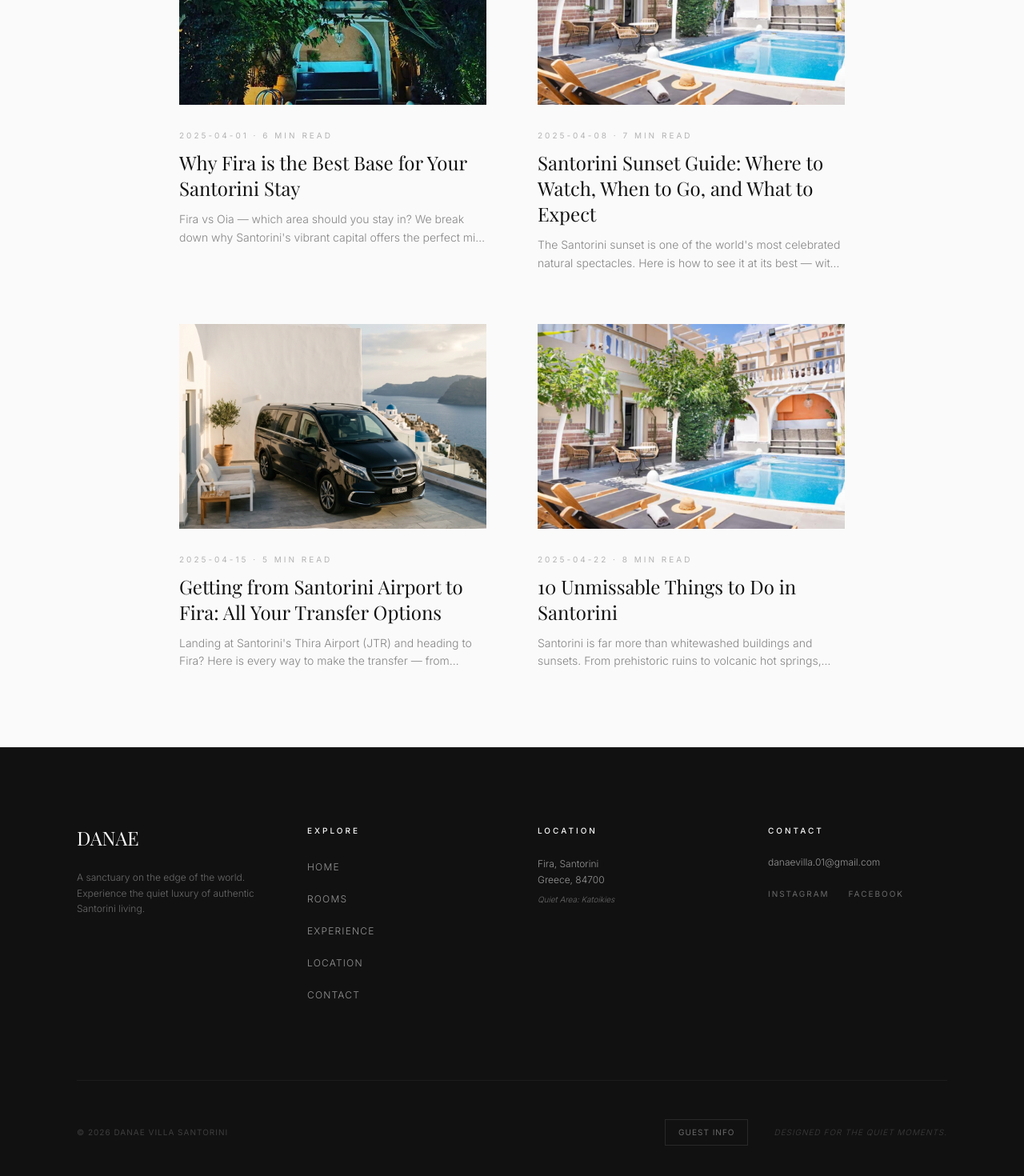
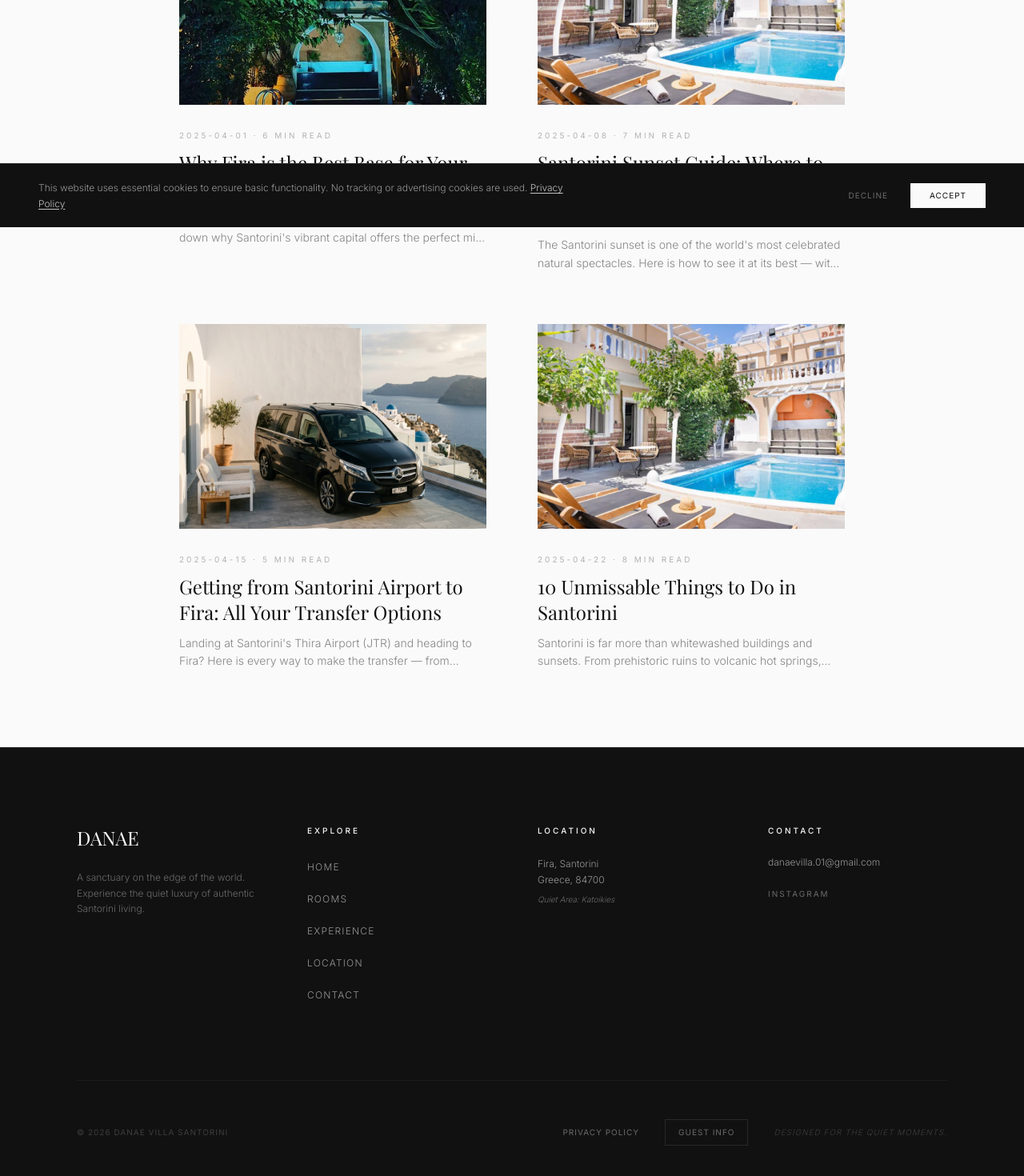
Before and after one commit to nomikosalex/danaevillas, a Next.js app: page /en/blog in a window 1280 px wide. Shown: the part 516-1986 px from the top of the page at 80% size. Built offline with nearby package versions, Linux system fonts and the light colour scheme.

Commit message:
feat: add privacy policy page, cookie banner, and Google site verification while removing unused social links and booking widgets

```diff
--- a/src/app/[locale]/contact/page.tsx
+++ b/src/app/[locale]/contact/page.tsx
@@ -181,7 +181,6 @@ export default function ContactPage() {
               <h4 className="font-sans text-[10px] uppercase tracking-widest text-swiss-white mb-2">{c.socialLabel}</h4>
               <div className="flex space-x-6">
                 <a href="https://www.instagram.com/danae_villa_santorini_evi?igsh=MTczNXBqcnZocG91aA%3D%3D" target="_blank" rel="noopener noreferrer" className="text-swiss-gray/40 hover:text-swiss-white transition-colors text-xs">Instagram</a>
-                <a href="#" className="text-swiss-gray/40 hover:text-swiss-white transition-colors text-xs">Facebook</a>
               </div>
             </div>
             <div className="pt-4">
--- /dev/null
+++ b/src/app/[locale]/privacy-policy/page.tsx
@@ -0,0 +1,114 @@
+'use client';
+
+import { useLanguage } from '@/context/LanguageContext';
+
+const content = {
+  en: {
+    label: 'Legal',
+    title: 'Privacy Policy',
+    updated: 'Last updated: April 2026',
+    sections: [
+      {
+        heading: '1. Data Controller',
+        body: 'Danae Villa is operated by Evi Nomikou, located in Fira, Santorini, Greece (84700). For any privacy-related enquiries, contact us at danaevilla.01@gmail.com.',
+      },
+      {
+        heading: '2. Data We Collect',
+        body: 'When you submit our contact form, we collect your full name, email address, preferred check-in and check-out dates, and your message. No other personal data is collected through this website.',
+      },
+      {
+        heading: '3. Purpose & Legal Basis',
+        body: 'Your data is used solely to respond to your booking enquiry and to communicate with you regarding your stay. The legal basis is the performance of a pre-contractual relationship (GDPR Article 6(1)(b)) and our legitimate interest in responding to enquiries (Article 6(1)(f)).',
+      },
+      {
+        heading: '4. Data Retention',
+        body: 'We retain your personal data only for as long as necessary to handle your enquiry and any resulting reservation, and for a maximum of 12 months thereafter.',
+      },
+      {
+        heading: '5. Third Parties',
+        body: 'Your form submissions are processed by Netlify (netlify.com), our hosting provider. Netlify may temporarily store submitted data on servers located in the United States under appropriate safeguards. We do not sell, rent, or share your data with any other third parties.',
+      },
+      {
+        heading: '6. Cookies',
+        body: 'This website uses only essential technical cookies necessary for basic functionality (e.g. remembering your cookie consent choice). No advertising, tracking, or analytics cookies are used.',
+      },
+      {
+        heading: '7. Your Rights',
+        body: 'Under GDPR you have the right to access, rectify, erase, or export your personal data, and to object to or restrict its processing. To exercise any of these rights, contact us at danaevilla.01@gmail.com. You also have the right to lodge a complaint with the Hellenic Data Protection Authority (www.dpa.gr).',
+      },
+      {
+        heading: '8. Changes',
+        body: 'We may update this policy from time to time. The date at the top of this page reflects the most recent revision.',
+      },
+    ],
+  },
+  el: {
+    label: 'Νομικά',
+    title: 'Πολιτική Απορρήτου',
+    updated: 'Τελευταία ενημέρωση: Απρίλιος 2026',
+    sections: [
+      {
+        heading: '1. Υπεύθυνος Επεξεργασίας',
+        body: 'Η βίλα Δανάη λειτουργεί από την Εύη Νομικού, Φηρά Σαντορίνης, Ελλάδα (84700). Για οποιοδήποτε ζήτημα σχετικά με το απόρρητο, επικοινωνήστε μαζί μας στο danaevilla.01@gmail.com.',
+      },
+      {
+        heading: '2. Δεδομένα που Συλλέγουμε',
+        body: 'Κατά την υποβολή της φόρμας επικοινωνίας, συλλέγουμε το ονοματεπώνυμό σας, τη διεύθυνση email, τις επιθυμητές ημερομηνίες άφιξης/αναχώρησης και το μήνυμά σας. Δεν συλλέγουμε άλλα προσωπικά δεδομένα μέσω αυτής της ιστοσελίδας.',
+      },
+      {
+        heading: '3. Σκοπός & Νομική Βάση',
+        body: 'Τα δεδομένα σας χρησιμοποιούνται αποκλειστικά για την απάντηση στο αίτημα κράτησής σας. Νομική βάση είναι η εκτέλεση προσυμβατικής σχέσης (Άρθρο 6(1)(β) ΓΚΠΔ) και το έννομο συμφέρον μας (Άρθρο 6(1)(στ)).',
+      },
+      {
+        heading: '4. Διατήρηση Δεδομένων',
+        body: 'Διατηρούμε τα προσωπικά σας δεδομένα μόνο για όσο διάστημα είναι απαραίτητο για τη διεκπεραίωση του αιτήματός σας, και έως 12 μήνες μετά.',
+      },
+      {
+        heading: '5. Τρίτοι',
+        body: 'Οι υποβολές της φόρμας επεξεργάζονται από τη Netlify (netlify.com), τον πάροχο φιλοξενίας μας. Δεν πωλούμε, ενοικιάζουμε ή μοιραζόμαστε τα δεδομένα σας με τρίτους.',
+      },
+      {
+        heading: '6. Cookies',
+        body: 'Αυτή η ιστοσελίδα χρησιμοποιεί μόνο απαραίτητα τεχνικά cookies για βασική λειτουργικότητα. Δεν χρησιμοποιούνται cookies παρακολούθησης ή διαφήμισης.',
+      },
+      {
+        heading: '7. Τα Δικαιώματά σας',
+        body: 'Σύμφωνα με τον ΓΚΠΔ, έχετε δικαίωμα πρόσβασης, διόρθωσης, διαγραφής και φορητότητας των δεδομένων σας, καθώς και δικαίωμα εναντίωσης. Επικοινωνήστε μαζί μας στο danaevilla.01@gmail.com. Έχετε επίσης δικαίωμα καταγγελίας στην Αρχή Προστασίας Δεδομένων Προσωπικού Χαρακτήρα (www.dpa.gr).',
+      },
+      {
+        heading: '8. Αλλαγές',
+        body: 'Ενδέχεται να ενημερώνουμε την παρούσα πολιτική κατά καιρούς. Η ημερομηνία στην κορυφή της σελίδας αντικατοπτρίζει την πιο πρόσφατη αναθεώρηση.',
+      },
+    ],
+  },
+};
+
+export default function PrivacyPolicyPage() {
+  const { lang } = useLanguage();
+  const c = (lang === 'el' ? content.el : content.en);
+
+  return (
+    <main className="bg-swiss-white min-h-screen pt-32 pb-24">
+      <div className="px-8 md:px-24 max-w-3xl mx-auto">
+        <span className="block font-sans text-[10px] uppercase tracking-[0.5em] text-swiss-dark/40 mb-6">
+          {c.label}
+        </span>
+        <h1 className="font-serif text-4xl md:text-6xl text-swiss-dark mb-4">{c.title}</h1>
+        <p className="text-swiss-dark/40 text-xs mb-16">{c.updated}</p>
+
+        <div className="space-y-10">
+          {c.sections.map((section) => (
+            <div key={section.heading}>
+              <h2 className="font-sans text-[11px] uppercase tracking-widest text-swiss-dark mb-3">
+                {section.heading}
+              </h2>
+              <p className="text-swiss-dark/60 font-light text-sm leading-relaxed">
+                {section.body}
+              </p>
+            </div>
+          ))}
+        </div>
+      </div>
+    </main>
+  );
+}
--- a/src/app/guest-info/page.tsx
+++ b/src/app/guest-info/page.tsx
@@ -197,7 +197,7 @@ export default function GuestInfoPage() {
             },
             {
               area: lang === 'en' ? 'City Centre' : 'Κέντρο Πόλης',
-              places: ['Salt and Pepper', 'Yogi', 'Gyro (souvlaki, pizza, salad, spaghetti)'],
+              places: ['Salt and Pepper', 'Yogi (gyro, souvlaki, pizza, salad, spaghetti)'],
             },
             {
               area: 'Perissa',
--- a/src/app/layout.tsx
+++ b/src/app/layout.tsx
@@ -1,6 +1,7 @@
 import type { Metadata } from 'next';
 import { Inter, Playfair_Display } from 'next/font/google';
 import './globals.css';
+import CookieBanner from '@/components/CookieBanner';
 
 const inter = Inter({
   subsets: ['latin'],
@@ -17,6 +18,9 @@ const playfair = Playfair_Display({
 const SITE_URL = 'https://danaevilla.eu';
 
 export const metadata: Metadata = {
+  verification: {
+    google: 'itpHI4Coun16a2Jw2UDRm_1lStDKhzUyHCBLgG3WvpA',
+  },
   metadataBase: new URL(SITE_URL),
   title: {
     default: 'Danae Villa | Boutique Luxury Villa in Fira, Santorini',
@@ -87,6 +91,7 @@ export default function RootLayout({ children }: { children: React.ReactNode })
       >
         <script type="application/ld+json" dangerouslySetInnerHTML={{ __html: JSON.stringify(jsonLd) }} />
         {children}
+        <CookieBanner />
       </body>
     </html>
   );
--- /dev/null
+++ b/src/components/CookieBanner.tsx
@@ -0,0 +1,55 @@
+'use client';
+
+import { useEffect, useState } from 'react';
+import Link from 'next/link';
+
+const STORAGE_KEY = 'danae_cookie_consent';
+
+export default function CookieBanner() {
+  const [visible, setVisible] = useState(false);
+
+  useEffect(() => {
+    if (!localStorage.getItem(STORAGE_KEY)) {
+      setVisible(true);
+    }
+  }, []);
+
+  function accept() {
+    localStorage.setItem(STORAGE_KEY, 'accepted');
+    setVisible(false);
+  }
+
+  function decline() {
+    localStorage.setItem(STORAGE_KEY, 'declined');
+    setVisible(false);
+  }
+
+  if (!visible) return null;
+
+  return (
+    <div className="fixed bottom-0 left-0 right-0 z-50 bg-swiss-dark border-t border-swiss-white/10 px-6 py-5 md:px-12">
+      <div className="max-w-7xl mx-auto flex flex-col md:flex-row items-start md:items-center justify-between gap-4">
+        <p className="text-swiss-gray/60 text-xs font-light leading-relaxed max-w-2xl">
+          This website uses essential cookies to ensure basic functionality. No tracking or advertising cookies are used.{' '}
+          <Link href="/en/privacy-policy" className="text-swiss-gray/80 underline underline-offset-2 hover:text-swiss-white transition-colors">
+            Privacy Policy
+          </Link>
+        </p>
+        <div className="flex items-center gap-3 shrink-0">
+          <button
+            onClick={decline}
+            className="text-[10px] uppercase tracking-widest text-swiss-gray/40 hover:text-swiss-gray transition-colors px-4 py-2"
+          >
+            Decline
+          </button>
+          <button
+            onClick={accept}
+            className="text-[10px] uppercase tracking-widest bg-swiss-white text-swiss-dark hover:bg-swiss-gray transition-colors px-6 py-2"
+          >
+            Accept
+          </button>
+        </div>
+      </div>
+    </div>
+  );
+}
--- a/src/components/Footer.tsx
+++ b/src/components/Footer.tsx
@@ -61,20 +61,14 @@ export default function Footer() {
           <h5 className="font-sans text-[10px] uppercase tracking-[0.3em] text-swiss-white font-medium">{t.footer.contactLabel}</h5>
           <p className="text-swiss-gray/60 text-xs font-light">danaevilla.01@gmail.com</p>
           <div className="flex space-x-6 mt-8">
-            {[
-              { name: 'Instagram', href: 'https://www.instagram.com/danae_villa_santorini_evi?igsh=MTczNXBqcnZocG91aA%3D%3D' },
-              { name: 'Facebook', href: '#' },
-            ].map((social) => (
             <a
-                key={social.name}
-                href={social.href}
+              href="https://www.instagram.com/danae_villa_santorini_evi?igsh=MTczNXBqcnZocG91aA%3D%3D"
               target="_blank"
               rel="noopener noreferrer"
               className="text-swiss-gray/40 hover:text-swiss-white transition-colors text-[10px] uppercase tracking-[0.2em]"
             >
-                {social.name}
+              Instagram
             </a>
-            ))}
           </div>
         </div>
       </div>
@@ -84,6 +78,12 @@ export default function Footer() {
           © {new Date().getFullYear()} Danae Villa Santorini
         </p>
         <div className="flex items-center gap-8">
+          <Link
+            href="/en/privacy-policy"
+            className="text-swiss-gray/40 hover:text-swiss-white transition-colors text-[10px] uppercase tracking-widest"
+          >
+            Privacy Policy
+          </Link>
           <Link
             href="/guest-info"
             className="text-swiss-gray/40 hover:text-swiss-white transition-colors text-[10px] uppercase tracking-widest border border-swiss-white/10 hover:border-swiss-white/30 px-4 py-2"
```
Also changed, not shown: src/app/[locale]/book/page.tsx (+0 -14 lines). Lines whose indentation alone changed are shown as unchanged.
